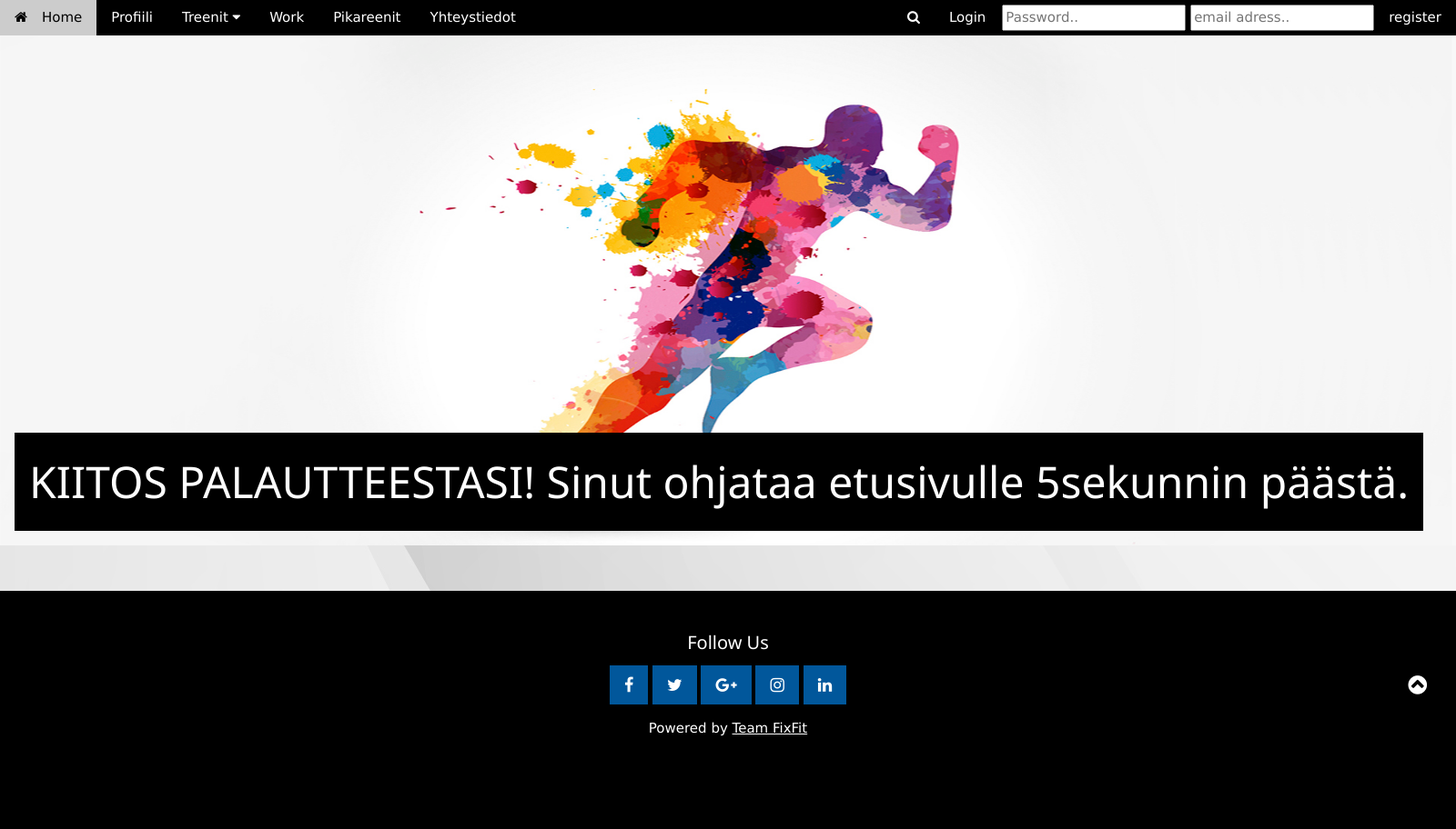
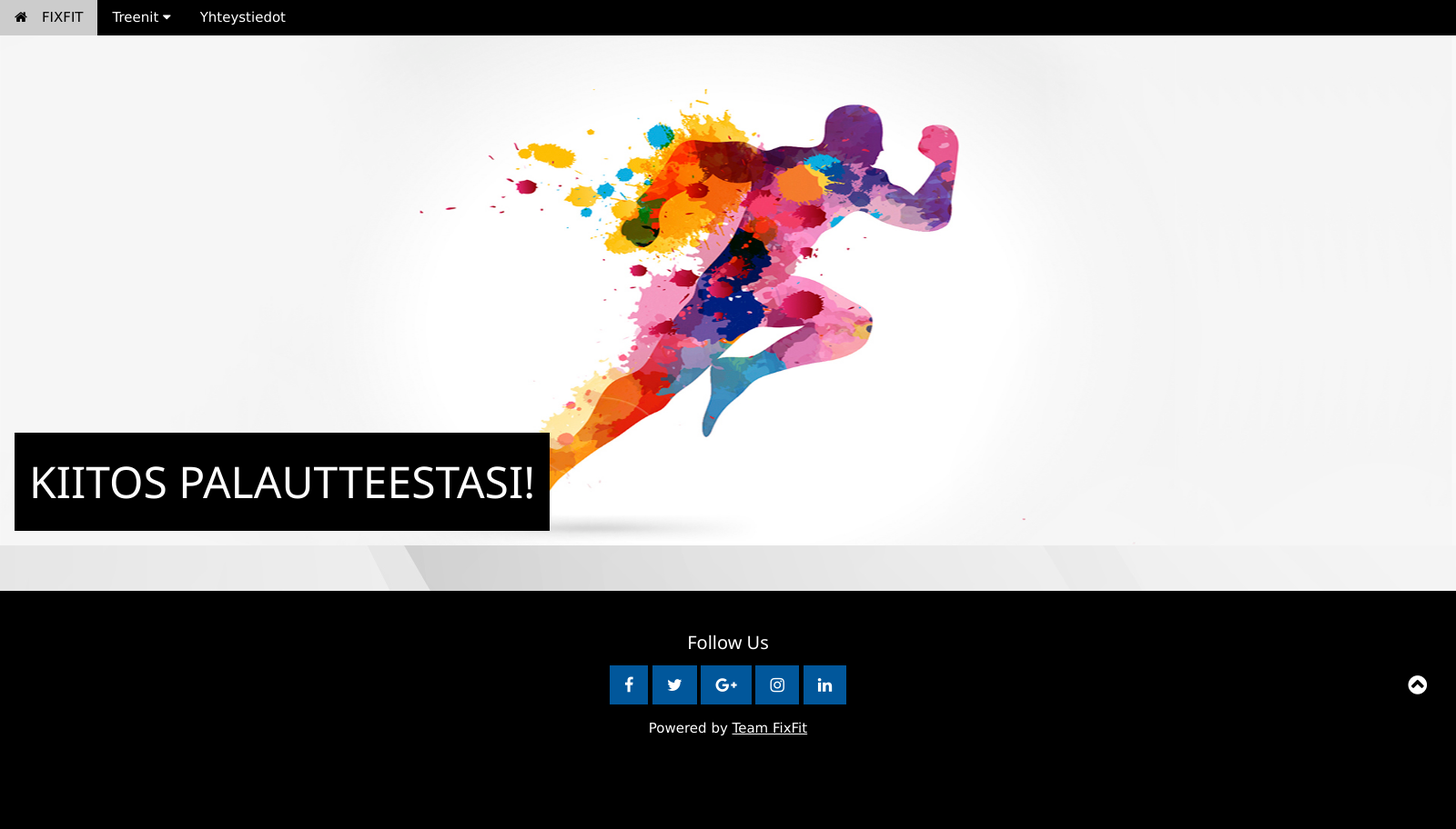
Before and after one commit to stinkybrew/Fitfix, a PHP site: page /kiitos.php in a window 1600 px wide. Shown: the whole page at 91% size. Run offline with PHP 8.4, Linux system fonts and the light colour scheme; some libraries are stand-ins or nearby versions.

Commit message:
Kääntämisiä ja asioiden järjestelyä
...

```diff
--- a/kiitos.php
+++ b/kiitos.php
@@ -12,7 +12,7 @@
 
         <!-- Sidebar on click -->
         <nav class="w3-sidebar w3-bar-block w3-white w3-card w3-animate-left w3-xxlarge" style="display:none;z-index:2" id="mySidebar">
-            <a href="javascript:void(0)" onclick="w3_close()" class="w3-bar-item w3-button w3-display-topright w3-text-teal">Close
+            <a href="javascript:void(0)" onclick="w3_close()" class="w3-bar-item w3-button w3-display-topright w3-text-teal">Sulje
                 <i class="fa fa-remove"></i>
             </a>
             <a href="#" class="w3-bar-item w3-button">Link 1</a>
@@ -26,8 +26,24 @@
         <div class="w3-top">
             <div class="w3-bar w3-theme-d2 w3-left-align">
                 <a class="w3-bar-item w3-button w3-hide-medium w3-hide-large w3-right w3-hover-white w3-theme-d2" href="javascript:void(0);" onclick="openNav()"><i class="fa fa-bars"></i></a>
-                <a href="main.php" class="w3-bar-item w3-button w3-teal"><i class="fa fa-home w3-margin-right"></i>Home</a>
-                <a href="profile.php" class="w3-bar-item w3-button w3-hide-small w3-hover-white">Profiili</a>
+                <a href="main.php" class="w3-bar-item w3-button w3-teal"><i class="fa fa-home w3-margin-right"></i>FIXFIT</a>
+                <?php
+
+                // Open config.ini file, that contains login-info for DB.
+                $config = parse_ini_file("../../config.ini");
+                // connect to the database
+                $conn = mysqli_connect($config['dbaddr'],$config['username'],$config['password'],$config['dbname'],$config['dbport']);
+                // Check connection
+                if (!$conn) {
+                    die("Yhteys epäonnistui!: " . mysqli_connect_error());
+                }
+                if(!empty($_SESSION['email'])){
+                    // if user is not yet logged in
+                    $fields = fopen("profilenavbar.txt", "r") or die("Tiedoston avaaminen epäonnistui!");
+                    echo fread($fields,filesize("profilenavbar.txt"));
+                    fclose($fields);
+                }
+                ?>
                 <div class="w3-dropdown-hover w3-hide-small">
                     <button class="w3-button" title="Notifications">Treenit <i class="fa fa-caret-down"></i></button>
                     <div class="w3-dropdown-content w3-card-4 w3-bar-block">
@@ -39,22 +55,9 @@
                         <a href="treenit.php#Koko kehon" class="w3-bar-item w3-button">Koko kehon</a>
                     </div>
                 </div>
-                <a href="#work" class="w3-bar-item w3-button w3-hide-small w3-hover-white">Work</a>
-                <a href="#pikatreenit" class="w3-bar-item w3-button w3-hide-small w3-hover-white">Pikareenit</a>
                 <a href="yhteystiedot.php" class="w3-bar-item w3-button w3-hide-small w3-hover-white">Yhteystiedot</a>
                 <div>
-                    <a href="register.php" style="float:right" class="w3-bar-item w3-button w3-hide-small w3-hover-white">register</a>
-                    <div style="float:right;background-color:fff" class="w3-hide-small">
-                        <form action=".php">
-                            <label for="psw"></label>
-                            <input style="margin-top:5px" type="text" id="psw" name="password" placeholder="Password..">
-                            <label for="email"></label>
-                            <input style="margin-top:5px" type="text" id="email" name="email adress" placeholder="email adress..">
-                            <input style="margin-right:2px" class="w3-bar-item w3-button w3-hide-small w3-hover-white" type="submit" value="Login">
-                        </form>
-                    </div>
-                    <a href="#" class="w3-bar-item w3-button w3-hide-small w3-right w3-hover-teal" title="Search"><i class="fa fa-search"></i>
-                    </a>
+
                 </div>
             </div>
             <!-- Navbar on small screens -->
@@ -78,11 +81,10 @@
         <div class="w3-display-container w3-animate-opacity">
             <img src="img/running_man_wider.jpg" alt="runningman" style="width:100%;min-height:150px;max-height:600px;">
             <div class="w3-container w3-display-bottomleft w3-margin-bottom">
-                <button onclick="document.getElementById('id01').style.display='block'" class="w3-button w3-xlarge w3-theme w3-hover-teal" title="Go To W3.CSS"><h1 style="font-size:200%">KIITOS PALAUTTEESTASI! Sinut ohjataa etusivulle 5sekunnin päästä.</h1></button>
+                <button onclick="document.getElementById('id01').style.display='block'" class="w3-button w3-xlarge w3-theme w3-hover-teal" title="Go To W3.CSS"><h1 style="font-size:200%">KIITOS PALAUTTEESTASI!</h1></button>
             </div>
         </div>
         <div style="margin-top: 50px;font-size: 150%">
-
         </div>
         <!-- Modal -->
         <div id="id01" class="w3-modal">
--- a/main.php
+++ b/main.php
@@ -90,7 +90,7 @@ fclose($testia);
                         $fields = fopen("logout.txt", "r") or die("Unable to open file!");
                         echo fread($fields,filesize("logout.txt"));
                         fclose($fields);
-                        echo "<b style='color:#32FC42;float:right;padding-top:8px;margin-top:0px'>Hello " . $_SESSION['first'] . "</b>";
+                        echo "<b style='color:#32FC42;float:right;padding-top:8px;margin-top:0px'>Hei " . $_SESSION['first'] . "</b>";
                     }
 
                     // LOGOUT function !
@@ -328,7 +328,7 @@ fclose($testia);
      </div>
         <!-- Footer -->
         <footer class="w3-container w3-padding-32 w3-theme-d1 w3-center">
-            <h4>Follow Us</h4>
+            <h4>Seuraa meitä</h4>
             <a class="w3-button w3-large w3-teal" href="javascript:void(0)" title="Facebook"><i class="fa fa-facebook"></i></a>
             <a class="w3-button w3-large w3-teal" href="javascript:void(0)" title="Twitter"><i class="fa fa-twitter"></i></a>
             <a class="w3-button w3-large w3-teal" href="javascript:void(0)" title="Google +"><i class="fa fa-google-plus"></i></a>
--- a/profile.php
+++ b/profile.php
@@ -33,7 +33,7 @@ if (isset($_SESSION['first2'])) {
             <div class="w3-bar w3-theme-d2 w3-left-align">
                 <a class="w3-bar-item w3-button w3-hide-medium w3-hide-large w3-right w3-hover-white w3-theme-d2" href="javascript:void(0);" onclick="openNav()"><i class="fa fa-bars"></i></a>
                 <a href="main.php" class="w3-bar-item w3-button w3-teal">FIXFIT</a>
-                <a href="profile.php" class="w3-bar-item w3-button w3-hide-small w3-hover-white">Profiili</a>
+                <a href="profile.php" class="w3-bar-item w3-button w3-hide-small w3-hover-white" style="background-color:grey">Profiili</a>
                 <div class="w3-dropdown-hover w3-hide-small">
                     <button class="w3-button" title="Notifications">Treenit <i class="fa fa-caret-down"></i></button>
                     <div class="w3-dropdown-content w3-card-4 w3-bar-block">
```
Also changed, not shown: yhteystiedot.php (+19 -4 lines).
